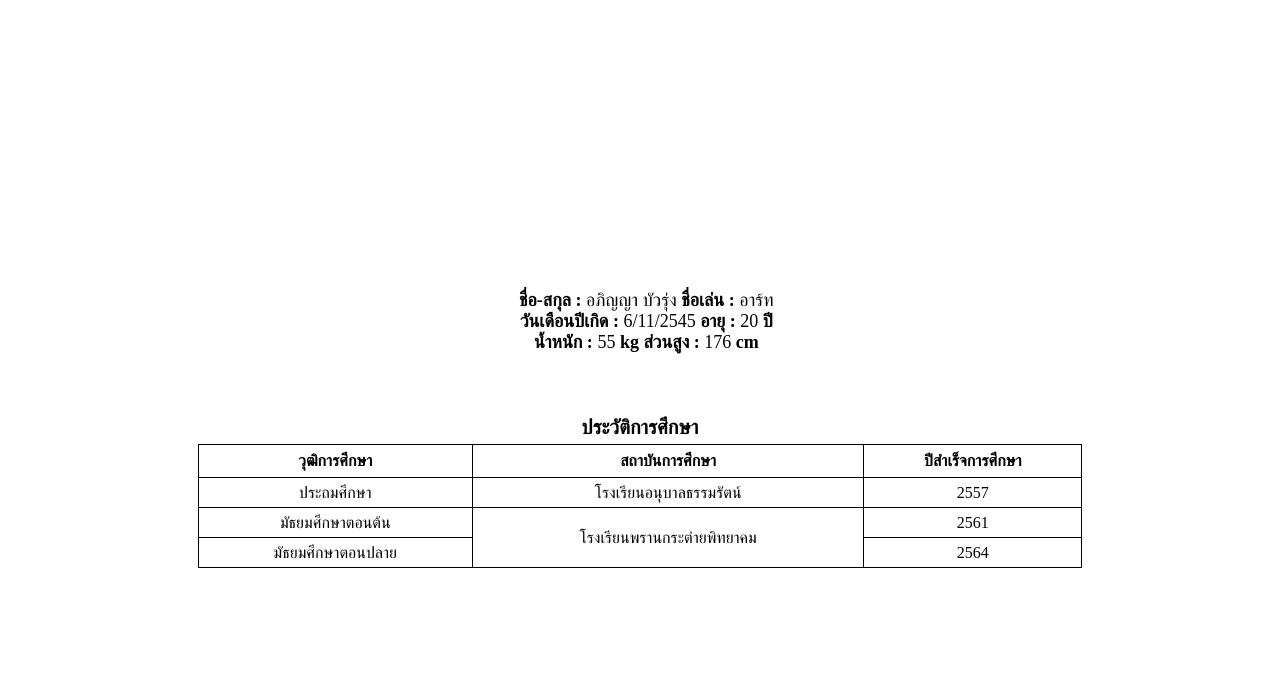
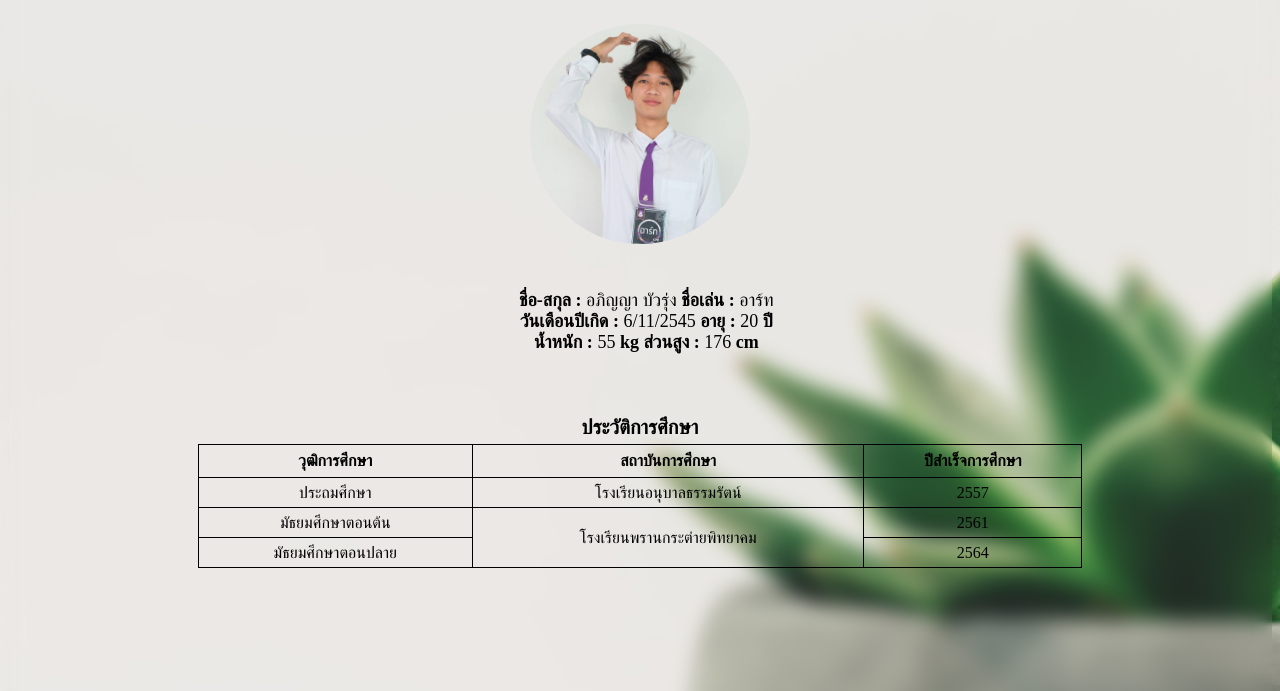
Before and after one commit to Apiny0/database, a plain HTML site: page index.html in a window 1280 px wide. Shown: the part 137-828 px from the top of the page. Drawn offline with Linux system fonts and the light colour scheme.

Commit message:
Update styleone.css

```diff
--- a/styleone.css
+++ b/styleone.css
@@ -1,5 +1,5 @@
 body{
-    background-image: url(../database.github.io/back.jpg);
+    background-image: url(../database/back.jpg);
     background-size: cover;
     background-position: center;
     filter: blur(5%);
@@ -13,7 +13,7 @@ body{
     margin-top: 2%;
     margin-left: 1%;
 }.picture{
-    background-image: url(../database.github.io/apinya.jpg);
+    background-image: url(../database/apinya.jpg);
     border-radius: 50%;
     background-position: center;
     background-size: cover;
```
